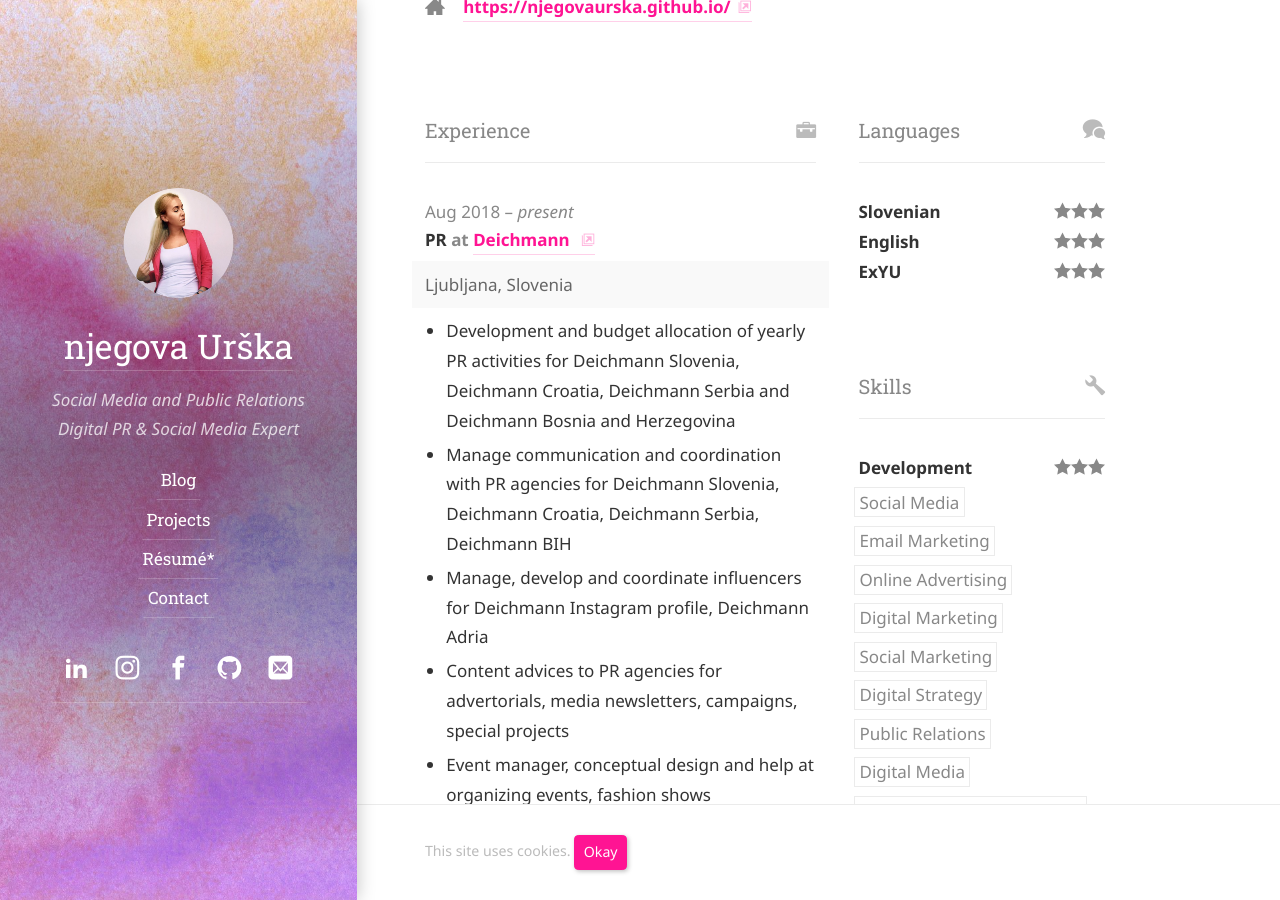
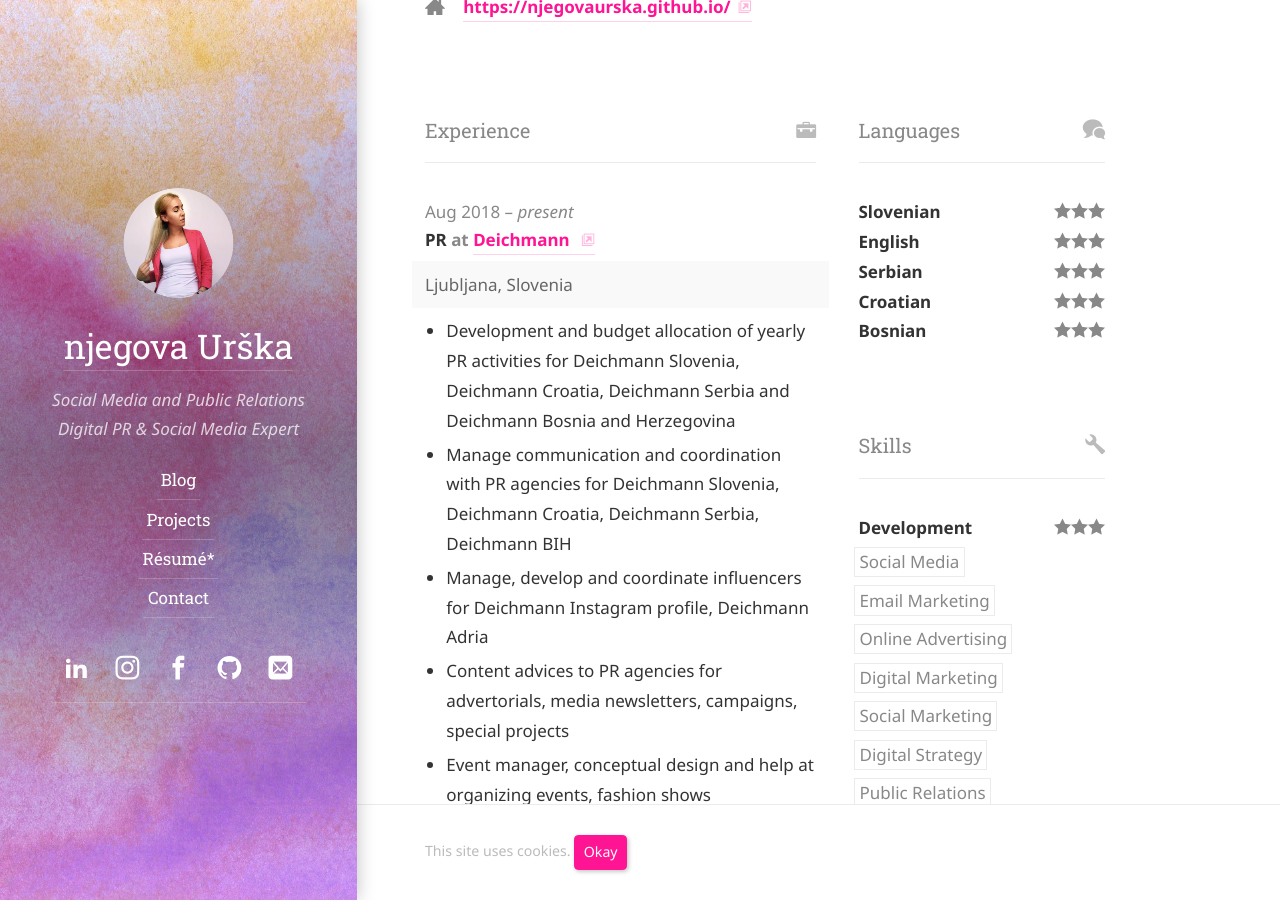
Before and after one commit to njegovaurska/njegovaurska.github.io, a Jekyll site: the page built from resume.md, in a window 1280 px wide and 900 px high, scrolled down 665 px. Built offline with Jekyll 4.4.1, drawn with Linux system fonts in a browser that asks for light colours; nearby versions of some CDN libraries; some web fonts are replaced.

Commit message:
added languages

```diff
--- a/_data/resume.yml
+++ b/_data/resume.yml
@@ -198,7 +198,11 @@ languages:
     fluency: "Native speaker"
   - language: "English"
     fluency: "Native speaker"
-  - language: "ExYU"
+  - language: "Serbian"
+    fluency: "Native speaker"
+  - language: "Croatian"
+    fluency: "Native speaker"
+  - language: "Bosnian"
     fluency: "Native speaker"
 interests:
   - name: "Areas"
```
